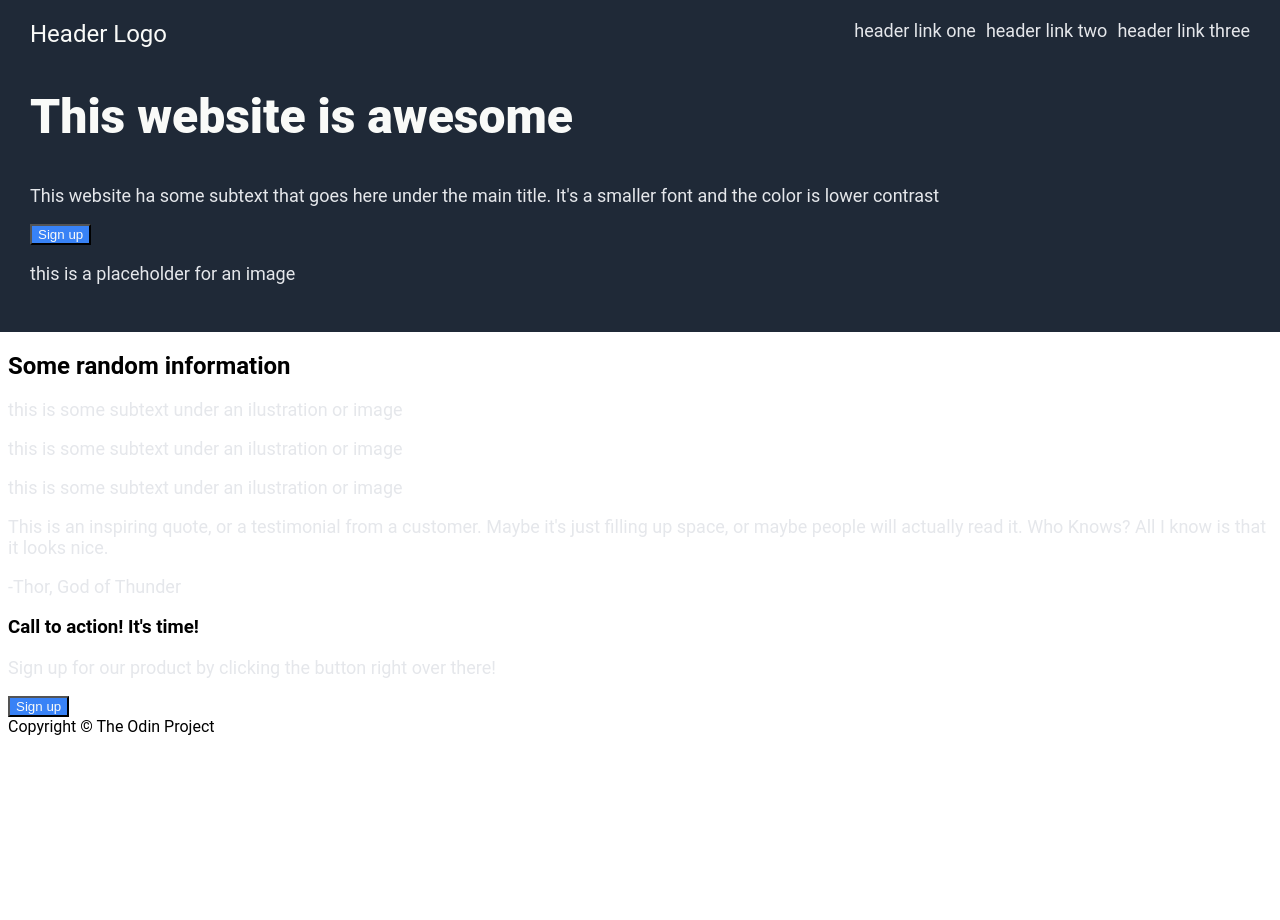
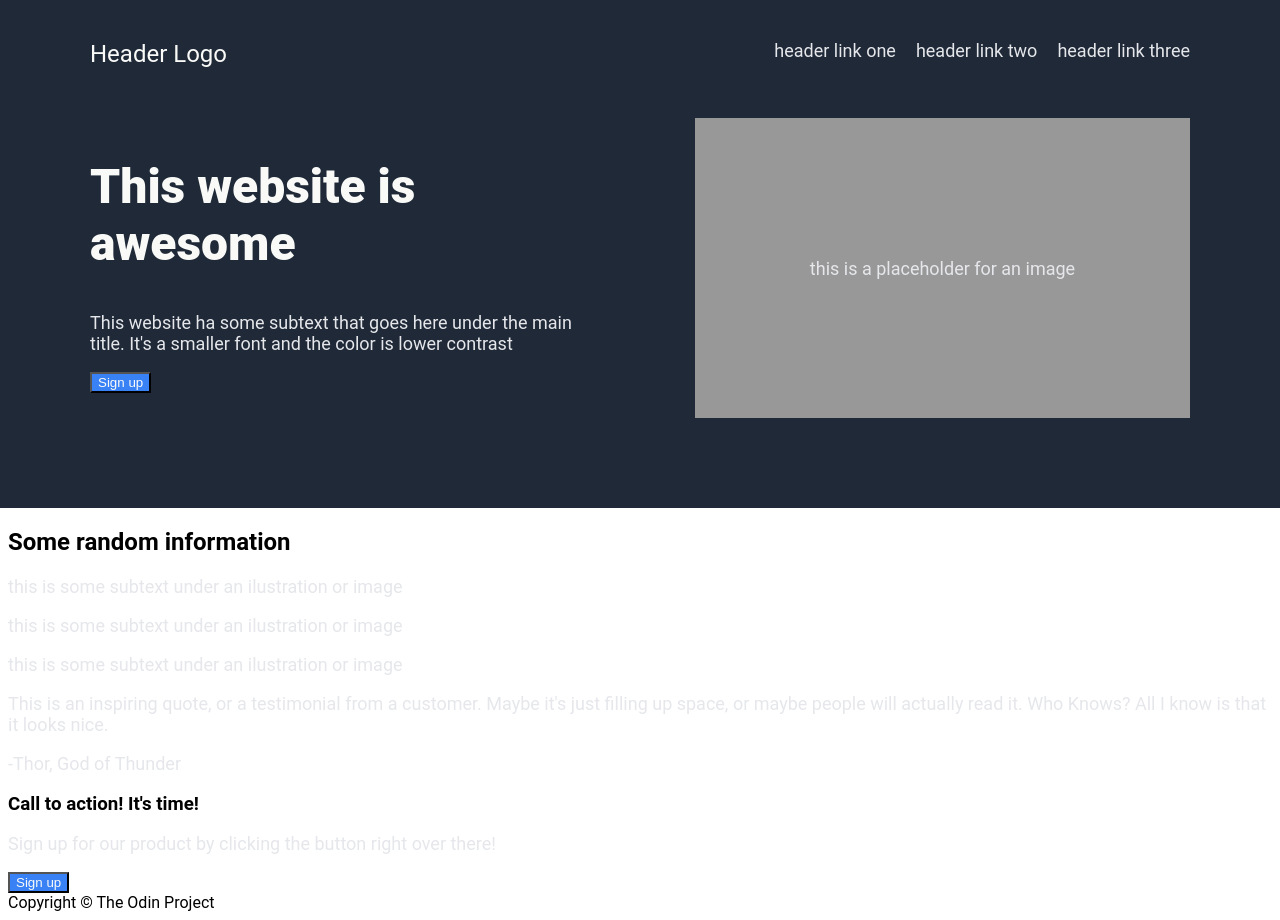
Before and after one commit to ARTSZL/odin-landing-page, a plain HTML site: page index.html in a window 1280 px wide. Before the commit the page ends 800 px from the top, so only its background shows below. Drawn offline with Linux system fonts and the light colour scheme.

Commit message:
Style The First Section
Prepare the head section, style the heading and the placeholder

```diff
--- a/style.css
+++ b/style.css
@@ -18,7 +18,8 @@ button {
 header {
     display: flex;
     justify-content: space-between;
-    margin-top: -10px;
+    margin-top: -50px;
+    margin-bottom: 50px;
 }
 .logo {
     margin-right: auto;
@@ -30,14 +31,29 @@ header {
     flex: 1;
     display: flex;
     justify-content: flex-end;
-    gap: 10px;
-}
-.heading {
-
+    gap: 20px;
 }
 .dark-background {
     background-color: #1f2937;
     width: auto;
     margin: -8px -8px 0px -8px;
-    padding: 30px;
+    padding: 90px 90px 90px 90px;
 }
+.head-content {
+    display: flex;
+    justify-content: space-between;
+    gap: 10%;
+}
+.placeholder,
+.container {
+    flex: 1;
+    width: 35%;
+}
+.placeholder {
+    width: 40%;
+    height: 300px;
+    display: flex;
+    justify-content: center;
+    align-items: center;
+    background-color: #989898;
+}
```
